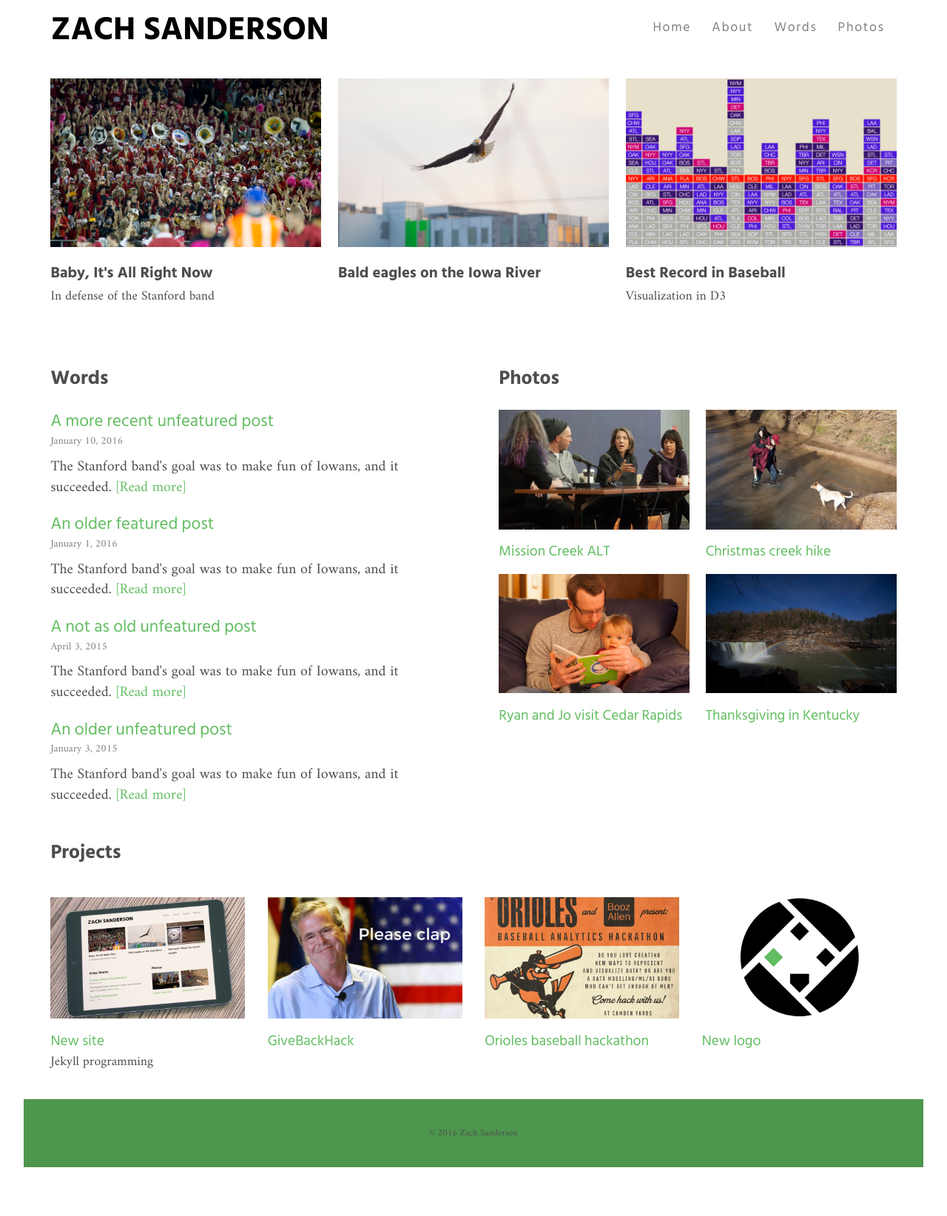
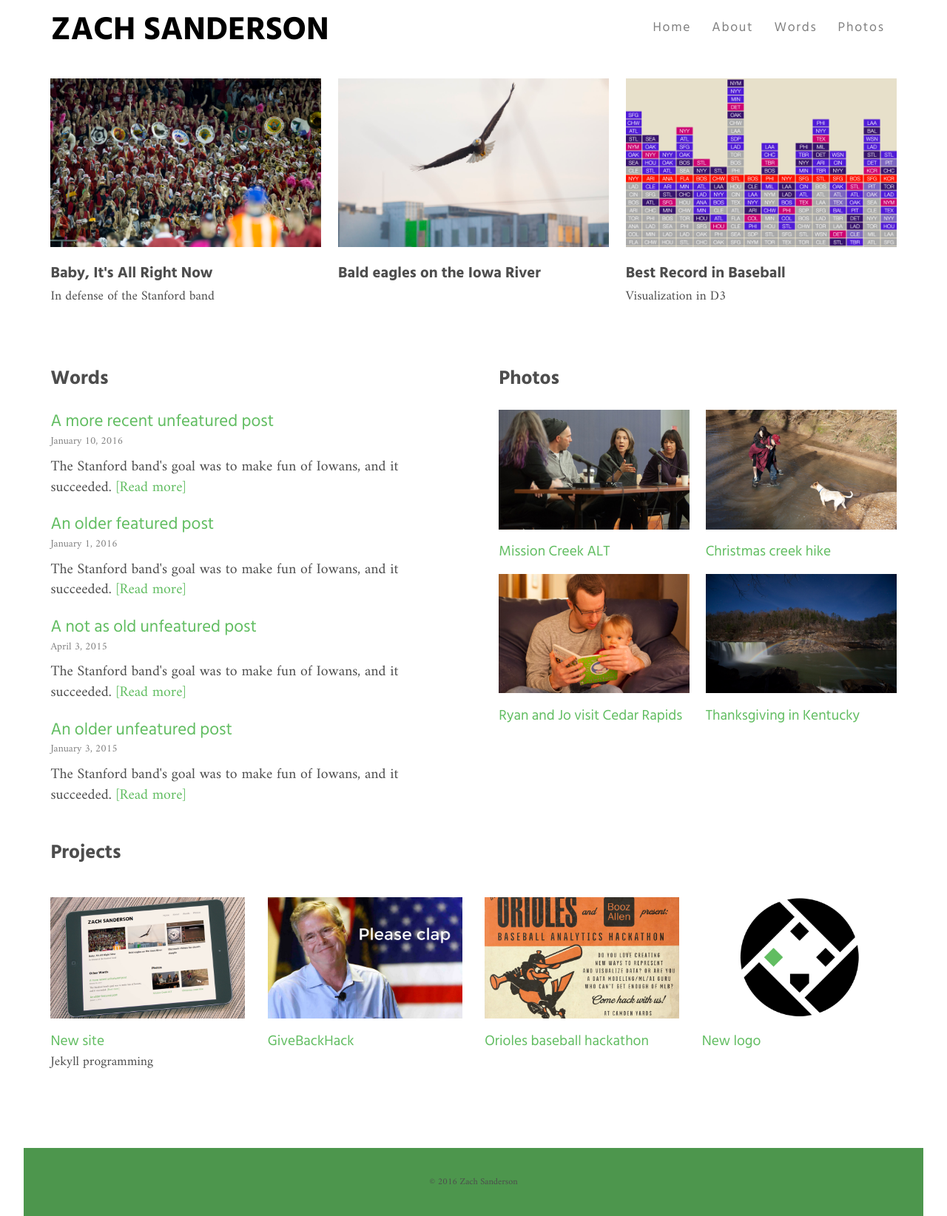
Before and after one commit to zachsanderson/words, a Jekyll site: the page built from index.html, in a window 1280 px wide. Shown: the whole page at 74% size. Built offline with Jekyll 4.4.1, drawn with Linux system fonts in a browser that asks for light colours; before the commit the page ends 1578 px from its top, so only the background shows below that.

Commit message:
Locking footer to bottom of page

```diff
--- a/_layouts/default.html
+++ b/_layouts/default.html
@@ -17,6 +17,7 @@
   <![endif]-->
 </head>
 <body class="{{ page.category }}-page">
+<div class="pagecontainer">
 <header role="banner" class="page-header" id="top">
   <div class="container">
   <a class="logo" href="/">
@@ -51,5 +52,6 @@
   {% else %}
   {% include footer.html %}
   {% endif %}
+</div>
 </body>
 </html>
--- a/css/main.css
+++ b/css/main.css
@@ -20,6 +20,7 @@ html {
 body, html {
   margin: 0;
   padding: 0;
+  height: 100%;
 }
 
 /* HTML5 display definitions
@@ -345,6 +346,13 @@ img, object, embed {
 }
 .cb {
 	clear: both;
+}
+.pagecontainer {
+    min-height: 100%;
+    position: relative;
+}
+main {
+    padding-bottom: 10em;
 }
 
 /* --------------------------------------------------
@@ -733,6 +741,9 @@ aside li {
 	padding: 2em 1em;
 	margin-top: 1em;
 	color: white;
+    position: absolute;
+    bottom: 0;
+    width: 100%;
 }
 .legal {
 	font-size: .7em;
```
